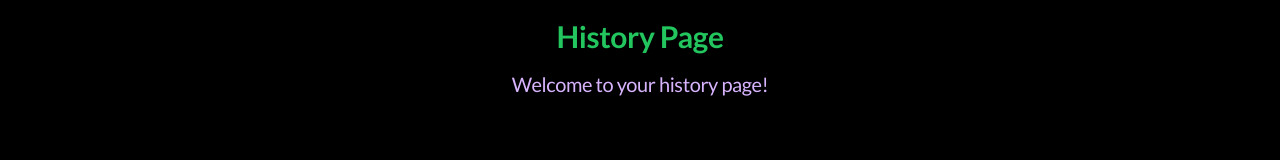
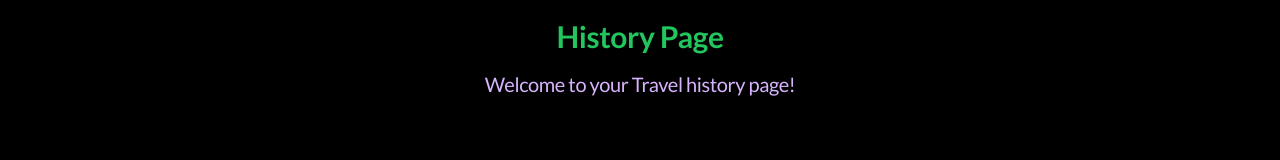
Before and after one commit to nauman-ahmed/safe-walk-app, a React (Create React App) app: page /history in a window 1280 px wide. Shown: the part 190-350 px from the top of the page. Built offline with nearby package versions, Linux system fonts and the light colour scheme.

Commit message:
changed content in hisotry page

```diff
--- a/src/pages/History.js
+++ b/src/pages/History.js
@@ -20,7 +20,7 @@ function HistoryPage() {
             <div className="max-w-4xl mx-auto px-4 text-center">
               <h1 className="text-3xl font-semibold mb-4">History Page</h1>
               <p className="text-xl text-purple-300">
-                Welcome to your history page!
+                Welcome to your Travel history page!
               </p>
             </div>
           </div>
```
